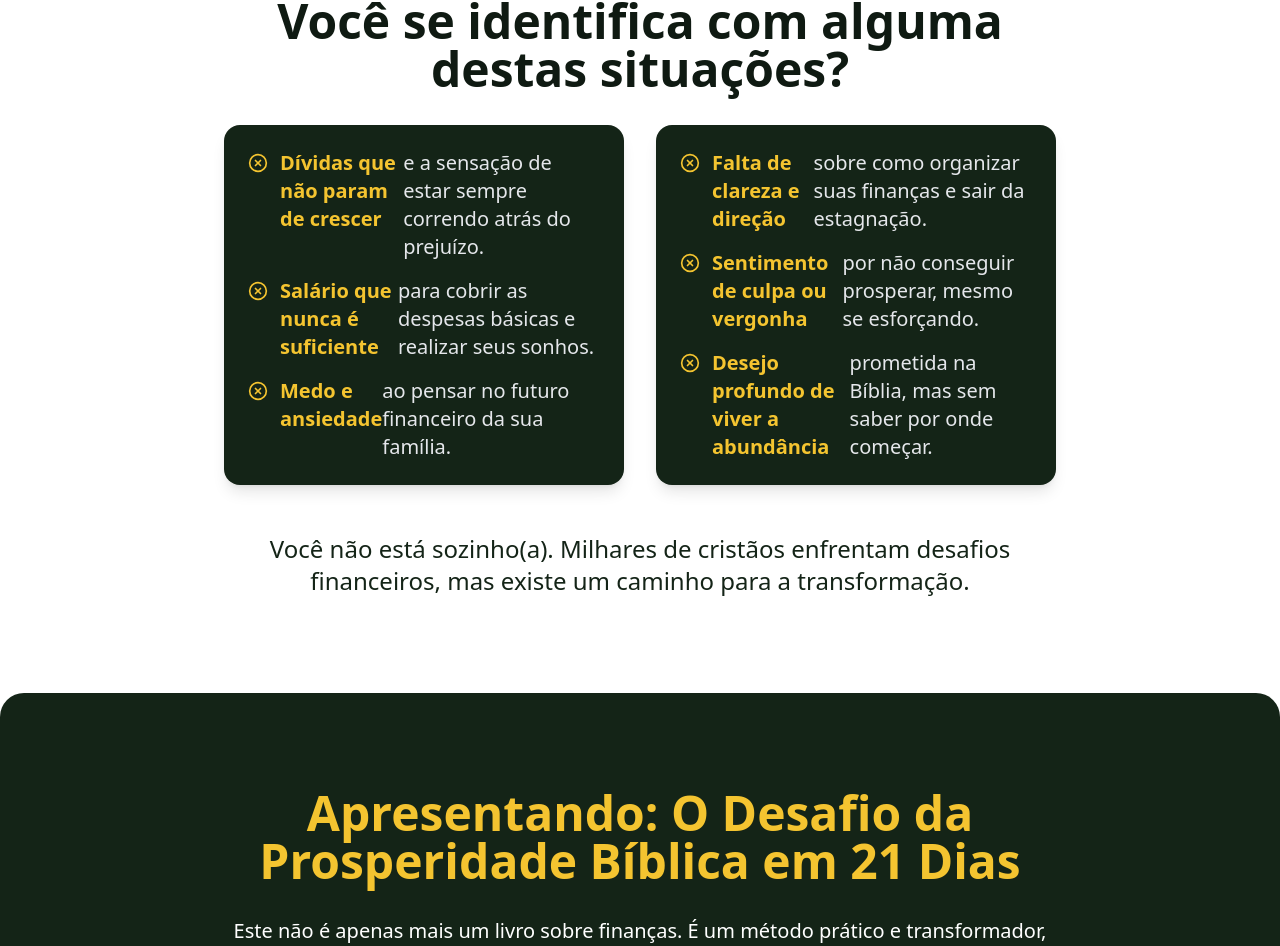
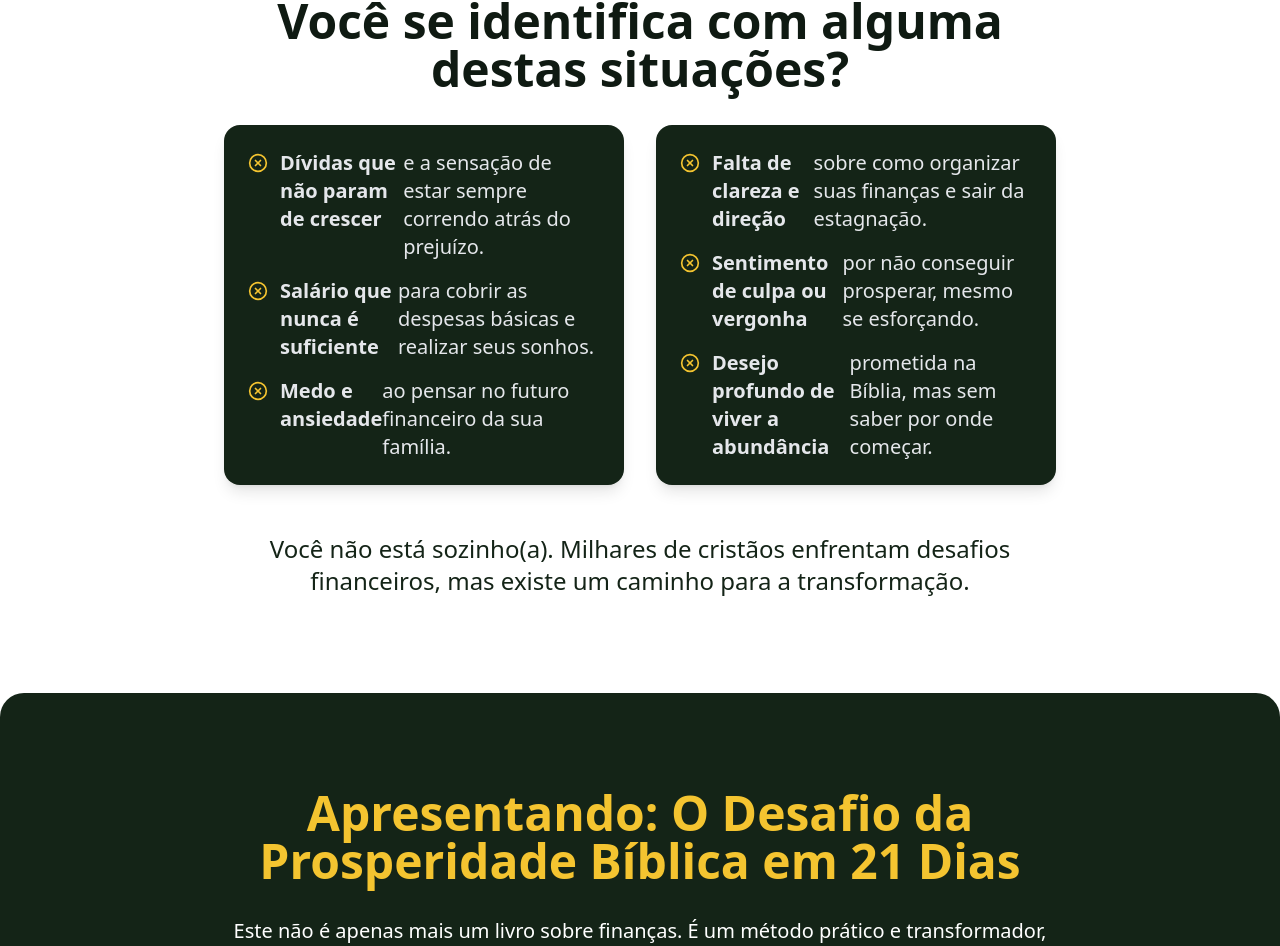
Before and after one commit to cosmostono-cloud/prosperidadebiblica, a React (Vite) app: page / in a window 1280 px wide. Shown: the part 1427-2373 px from the top of the page. Built offline with nearby package versions, Linux system fonts and the light colour scheme.

Commit message:
[dyad] wrote 1 file(s)

```diff
--- a/src/pages/Index.tsx
+++ b/src/pages/Index.tsx
@@ -73,15 +73,15 @@ const Index = () => {
               <CardContent className="p-0 space-y-4">
                 <p className="flex items-start text-lg md:text-xl leading-relaxed">
                   <XCircle className="text-gold mr-3 mt-1 flex-shrink-0" size={20} />
-                  <span className="font-semibold text-gold">Dívidas que não param de crescer</span> e a sensação de estar sempre correndo atrás do prejuízo.
+                  <span className="font-semibold">Dívidas que não param de crescer</span> e a sensação de estar sempre correndo atrás do prejuízo.
                 </p>
                 <p className="flex items-start text-lg md:text-xl leading-relaxed">
                   <XCircle className="text-gold mr-3 mt-1 flex-shrink-0" size={20} />
-                  <span className="font-semibold text-gold">Salário que nunca é suficiente</span> para cobrir as despesas básicas e realizar seus sonhos.
+                  <span className="font-semibold">Salário que nunca é suficiente</span> para cobrir as despesas básicas e realizar seus sonhos.
                 </p>
                 <p className="flex items-start text-lg md:text-xl leading-relaxed">
                   <XCircle className="text-gold mr-3 mt-1 flex-shrink-0" size={20} />
-                  <span className="font-semibold text-gold">Medo e ansiedade</span> ao pensar no futuro financeiro da sua família.
+                  <span className="font-semibold">Medo e ansiedade</span> ao pensar no futuro financeiro da sua família.
                 </p>
               </CardContent>
             </Card>
@@ -89,15 +89,15 @@ const Index = () => {
               <CardContent className="p-0 space-y-4">
                 <p className="flex items-start text-lg md:text-xl leading-relaxed">
                   <XCircle className="text-gold mr-3 mt-1 flex-shrink-0" size={20} />
-                  <span className="font-semibold text-gold">Falta de clareza e direção</span> sobre como organizar suas finanças e sair da estagnação.
+                  <span className="font-semibold">Falta de clareza e direção</span> sobre como organizar suas finanças e sair da estagnação.
                 </p>
                 <p className="flex items-start text-lg md:text-xl leading-relaxed">
                   <XCircle className="text-gold mr-3 mt-1 flex-shrink-0" size={20} />
-                  <span className="font-semibold text-gold">Sentimento de culpa ou vergonha</span> por não conseguir prosperar, mesmo se esforçando.
+                  <span className="font-semibold">Sentimento de culpa ou vergonha</span> por não conseguir prosperar, mesmo se esforçando.
                 </p>
                 <p className="flex items-start text-lg md:text-xl leading-relaxed">
                   <XCircle className="text-gold mr-3 mt-1 flex-shrink-0" size={20} />
-                  <span className="font-semibold text-gold">Desejo profundo de viver a abundância</span> prometida na Bíblia, mas sem saber por onde começar.
+                  <span className="font-semibold">Desejo profundo de viver a abundância</span> prometida na Bíblia, mas sem saber por onde começar.
                 </p>
               </CardContent>
             </Card>
```
